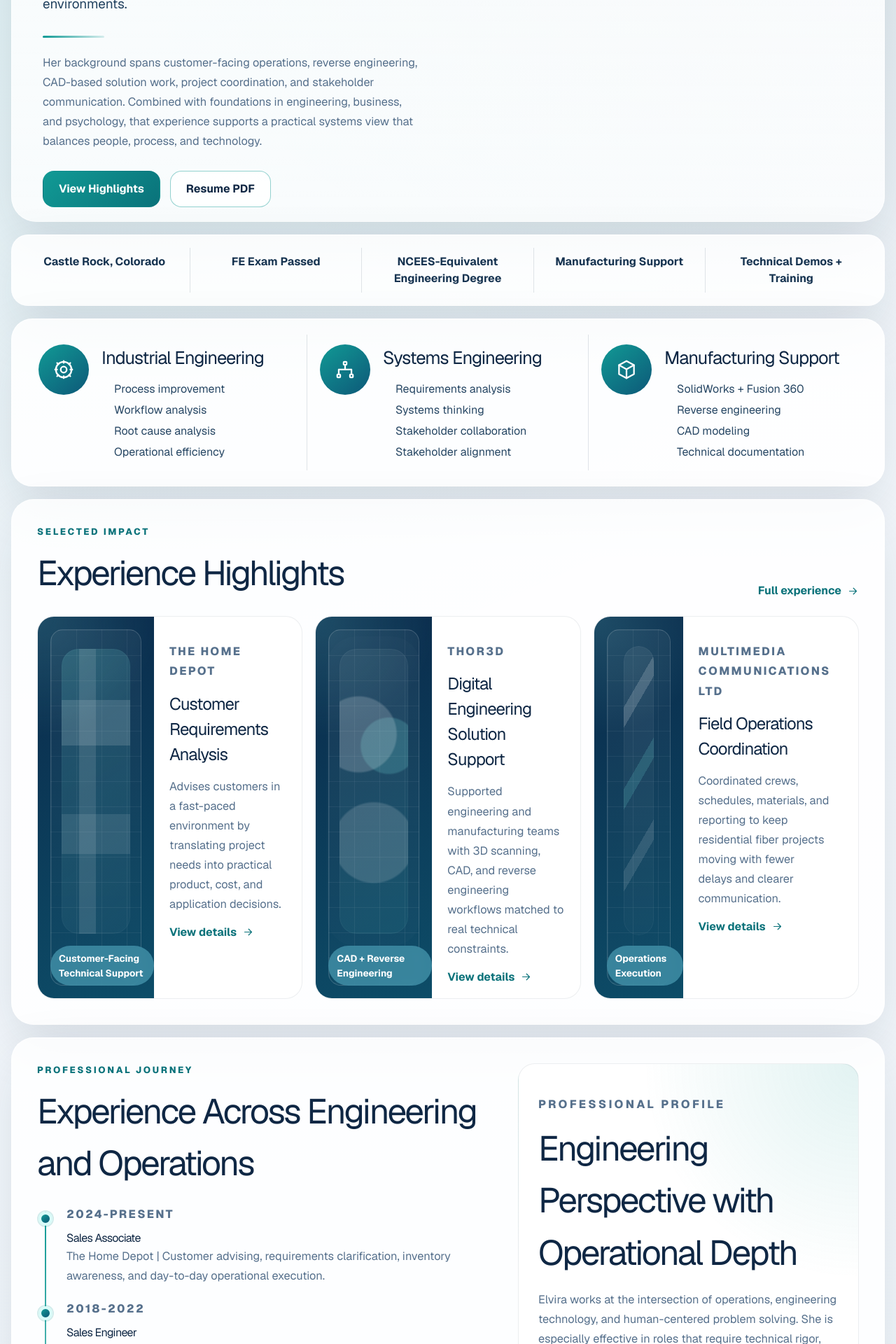
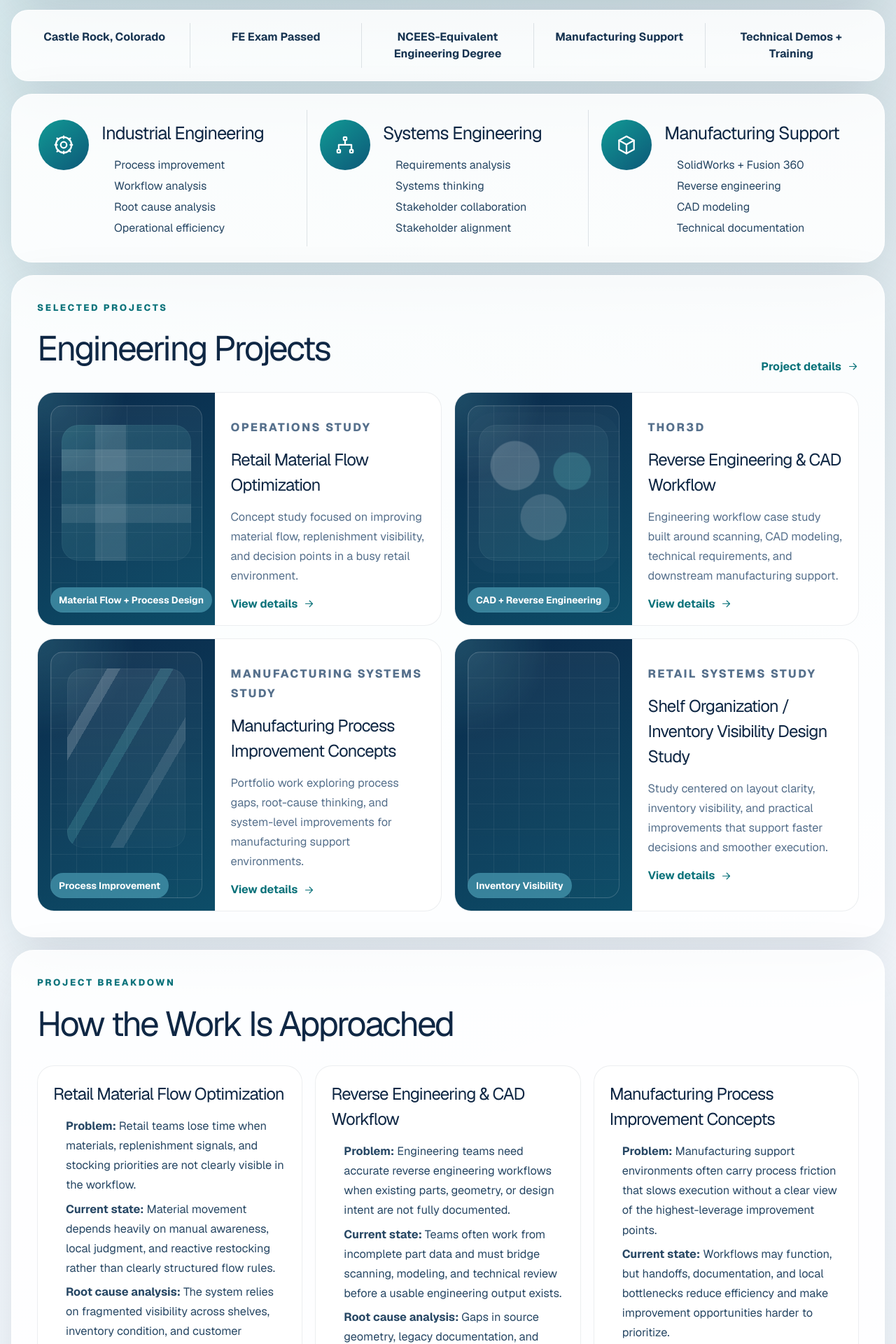
Before and after one commit to ElviraLabs/personal_site, a Next.js app: page / in a window 1280 px wide. Shown: the part 880-2800 px from the top of the page at 70% size. Built offline with nearby package versions, Linux system fonts and the light colour scheme.

Commit message:
Refocus homepage around engineering projects

```diff
--- a/app/globals.css
+++ b/app/globals.css
@@ -466,7 +466,7 @@ img {
 
 .project-grid {
   display: grid;
-  grid-template-columns: repeat(3, 1fr);
+  grid-template-columns: repeat(2, 1fr);
   gap: 18px;
 }
 
--- a/app/page.tsx
+++ b/app/page.tsx
@@ -39,28 +39,107 @@ const strengths = [
 
 const featuredWork = [
   {
-    title: "Customer Requirements Analysis",
-    org: "The Home Depot",
+    title: "Retail Material Flow Optimization",
+    org: "Operations Study",
     summary:
-      "Advises customers in a fast-paced environment by translating project needs into practical product, cost, and application decisions.",
+      "Concept study focused on improving material flow, replenishment visibility, and decision points in a busy retail environment.",
     href: "#experience",
-    tag: "Customer-Facing Technical Support",
+    tag: "Material Flow + Process Design",
   },
   {
-    title: "Digital Engineering Solution Support",
+    title: "Reverse Engineering & CAD Workflow",
     org: "Thor3D",
     summary:
-      "Supported engineering and manufacturing teams with 3D scanning, CAD, and reverse engineering workflows matched to real technical constraints.",
-    href: "#experience",
+      "Engineering workflow case study built around scanning, CAD modeling, technical requirements, and downstream manufacturing support.",
+    href: "#project-details",
     tag: "CAD + Reverse Engineering",
   },
   {
-    title: "Field Operations Coordination",
-    org: "MultiMedia Communications Ltd",
+    title: "Manufacturing Process Improvement Concepts",
+    org: "Manufacturing Systems Study",
     summary:
-      "Coordinated crews, schedules, materials, and reporting to keep residential fiber projects moving with fewer delays and clearer communication.",
-    href: "#experience",
-    tag: "Operations Execution",
+      "Portfolio work exploring process gaps, root-cause thinking, and system-level improvements for manufacturing support environments.",
+    href: "#project-details",
+    tag: "Process Improvement",
+  },
+  {
+    title: "Shelf Organization / Inventory Visibility Design Study",
+    org: "Retail Systems Study",
+    summary:
+      "Study centered on layout clarity, inventory visibility, and practical improvements that support faster decisions and smoother execution.",
+    href: "#project-details",
+    tag: "Inventory Visibility",
+  },
+] as const;
+
+const projectDetails = [
+  {
+    title: "Retail Material Flow Optimization",
+    problem:
+      "Retail teams lose time when materials, replenishment signals, and stocking priorities are not clearly visible in the workflow.",
+    currentState:
+      "Material movement depends heavily on manual awareness, local judgment, and reactive restocking rather than clearly structured flow rules.",
+    rootCause:
+      "The system relies on fragmented visibility across shelves, inventory condition, and customer demand at the point of execution.",
+    tools:
+      "Workflow analysis, process mapping, observation, root cause analysis",
+    solution:
+      "Design a cleaner material flow approach with clearer stocking signals, more visible replenishment triggers, and simpler handoff points.",
+    impact:
+      "Improved replenishment responsiveness, fewer stocking delays, and stronger day-to-day operational rhythm.",
+    skills:
+      "Systems thinking, process improvement, material flow analysis, operational problem solving",
+  },
+  {
+    title: "Reverse Engineering & CAD Workflow",
+    problem:
+      "Engineering teams need accurate reverse engineering workflows when existing parts, geometry, or design intent are not fully documented.",
+    currentState:
+      "Teams often work from incomplete part data and must bridge scanning, modeling, and technical review before a usable engineering output exists.",
+    rootCause:
+      "Gaps in source geometry, legacy documentation, and alignment between customer need and modeling workflow create rework risk.",
+    tools:
+      "SolidWorks, Fusion 360, Geomagic Design X, Rhinoceros, 3D scanning workflows",
+    solution:
+      "Use structured requirements analysis and CAD reconstruction steps to turn scans and customer constraints into usable technical models.",
+    impact:
+      "Better model quality, clearer technical evaluation, and smoother solution selection for engineering and manufacturing users.",
+    skills:
+      "CAD modeling, reverse engineering, requirements analysis, technical communication",
+  },
+  {
+    title: "Manufacturing Process Improvement Concepts",
+    problem:
+      "Manufacturing support environments often carry process friction that slows execution without a clear view of the highest-leverage improvement points.",
+    currentState:
+      "Workflows may function, but handoffs, documentation, and local bottlenecks reduce efficiency and make improvement opportunities harder to prioritize.",
+    rootCause:
+      "Process variation, incomplete visibility into workflow constraints, and limited standardization weaken system performance.",
+    tools:
+      "Process analysis, systems thinking, root cause analysis, workflow mapping",
+    solution:
+      "Develop process-improvement concepts that focus on flow clarity, standardized work cues, and better alignment between people, process, and task sequencing.",
+    impact:
+      "Stronger consistency, reduced avoidable friction, and a clearer path toward continuous improvement.",
+    skills:
+      "Manufacturing support, process improvement, systems analysis, stakeholder alignment",
+  },
+  {
+    title: "Shelf Organization / Inventory Visibility Design Study",
+    problem:
+      "When inventory visibility is weak, teams spend extra effort locating items, judging stock condition, and deciding what should be replenished first.",
+    currentState:
+      "Shelf condition and stock awareness depend too much on individual memory and repeated visual checking.",
+    rootCause:
+      "The environment lacks clear visual structure and simple information cues that support quick operational decisions.",
+    tools:
+      "Visual workflow analysis, inventory observation, process design thinking",
+    solution:
+      "Create a shelf and visibility study that emphasizes clearer organization, easier product recognition, and stronger replenishment awareness.",
+    impact:
+      "Faster identification of stock gaps, improved inventory visibility, and more efficient floor execution.",
+    skills:
+      "Inventory systems thinking, visual management, workflow design, operational analysis",
   },
 ] as const;
 
@@ -294,29 +373,23 @@ export default function Home() {
       <section className="hero anchor-section" id="home">
         <div className="hero-copy">
           <SectionLabel>Cross-functional engineering portfolio</SectionLabel>
-          <h1>Systems Engineering and Process Improvement Professional</h1>
-          <h2>FE Exam passed with experience across systems engineering, manufacturing support, technical solution delivery, and operations coordination</h2>
+          <h1>Elvira Nurgalieva</h1>
+          <h2>Systems Engineer | FE Passed | Manufacturing &amp; Process Improvement</h2>
           <p className="lead">
-            Elvira brings cross-functional experience translating requirements,
-            supporting customers, and aligning technical solutions with
-            operational realities across engineering, manufacturing, product
-            development, and field-service environments.
+            Engineering professional with a Systems Engineering background,
+            CAD/reverse engineering experience, and a growing portfolio in
+            material flow, process improvement, and manufacturing systems.
           </p>
           <div className="hero-divider" />
           <p className="body-copy">
-            Her background spans customer-facing operations, reverse
-            engineering, CAD-based solution work, project coordination, and
-            stakeholder communication. Combined with foundations in
-            engineering, business, and psychology, that experience supports a
-            practical systems view that balances people, process, and
-            technology.
+            Her background spans engineering support, operations execution,
+            customer-facing technical work, and CAD-based solution development,
+            giving her a practical systems perspective grounded in both people
+            and process.
           </p>
           <div className="cta-row">
-            <a className="button button-primary" href="#projects">
-              View Highlights
-            </a>
             <a className="button button-secondary" href={resumeHref}>
-              Resume PDF
+              Download Resume
             </a>
           </div>
         </div>
@@ -371,11 +444,11 @@ export default function Home() {
       <section className="section-block anchor-section" id="projects">
         <div className="section-heading">
           <div>
-            <SectionLabel>Selected impact</SectionLabel>
-            <h2>Experience Highlights</h2>
+            <SectionLabel>Selected projects</SectionLabel>
+            <h2>Engineering Projects</h2>
           </div>
-          <a className="text-link" href="#experience">
-            Full experience
+          <a className="text-link" href="#project-details">
+            Project details
             <Icon kind="arrow" className="inline-icon" />
           </a>
         </div>
@@ -395,6 +468,27 @@ export default function Home() {
                   <Icon kind="arrow" className="inline-icon" />
                 </a>
               </div>
+            </article>
+          ))}
+        </div>
+      </section>
+
+      <section className="section-block anchor-section" id="project-details">
+        <SectionLabel>Project breakdown</SectionLabel>
+        <h2>How the Work Is Approached</h2>
+        <div className="experience-grid">
+          {projectDetails.map((project) => (
+            <article className="experience-card" key={project.title}>
+              <h3>{project.title}</h3>
+              <ul>
+                <li><strong>Problem:</strong> {project.problem}</li>
+                <li><strong>Current state:</strong> {project.currentState}</li>
+                <li><strong>Root cause analysis:</strong> {project.rootCause}</li>
+                <li><strong>Tools used:</strong> {project.tools}</li>
+                <li><strong>Proposed solution:</strong> {project.solution}</li>
+                <li><strong>Expected impact:</strong> {project.impact}</li>
+                <li><strong>Engineering skills demonstrated:</strong> {project.skills}</li>
+              </ul>
             </article>
           ))}
         </div>
@@ -420,25 +514,16 @@ export default function Home() {
 
         <aside className="about-panel anchor-section" id="about">
           <SectionLabel>Professional profile</SectionLabel>
-          <h2>Engineering Perspective with Operational Depth</h2>
+          <h2>About Elvira</h2>
           <p>
-            Elvira works at the intersection of operations, engineering
-            technology, and human-centered problem solving. She is especially
-            effective in roles that require technical rigor, workflow
-            awareness, and the ability to translate between stakeholders,
-            systems, and execution.
+            Elvira is transitioning back into engineering with a strong
+            systems mindset, analytical problem solving, and practical
+            experience across operations, CAD workflows, and technical support.
           </p>
           <p>
-            Her experience spans customer advising, technical sales
-            engineering, scheduling coordination, technical demonstrations,
-            and multidisciplinary communication. That mix shows up in how she
-            approaches process gaps, stakeholder needs, and continuous
-            improvement opportunities.
-          </p>
-          <p>
-            Passing the FE Exam reinforces that practical experience with a
-            strong foundation in engineering fundamentals, analytical
-            thinking, and disciplined problem solving.
+            She is especially interested in manufacturing systems, process
+            improvement, and roles where engineering judgment can improve flow,
+            visibility, and execution.
           </p>
           <a
             className="button button-secondary"
```
